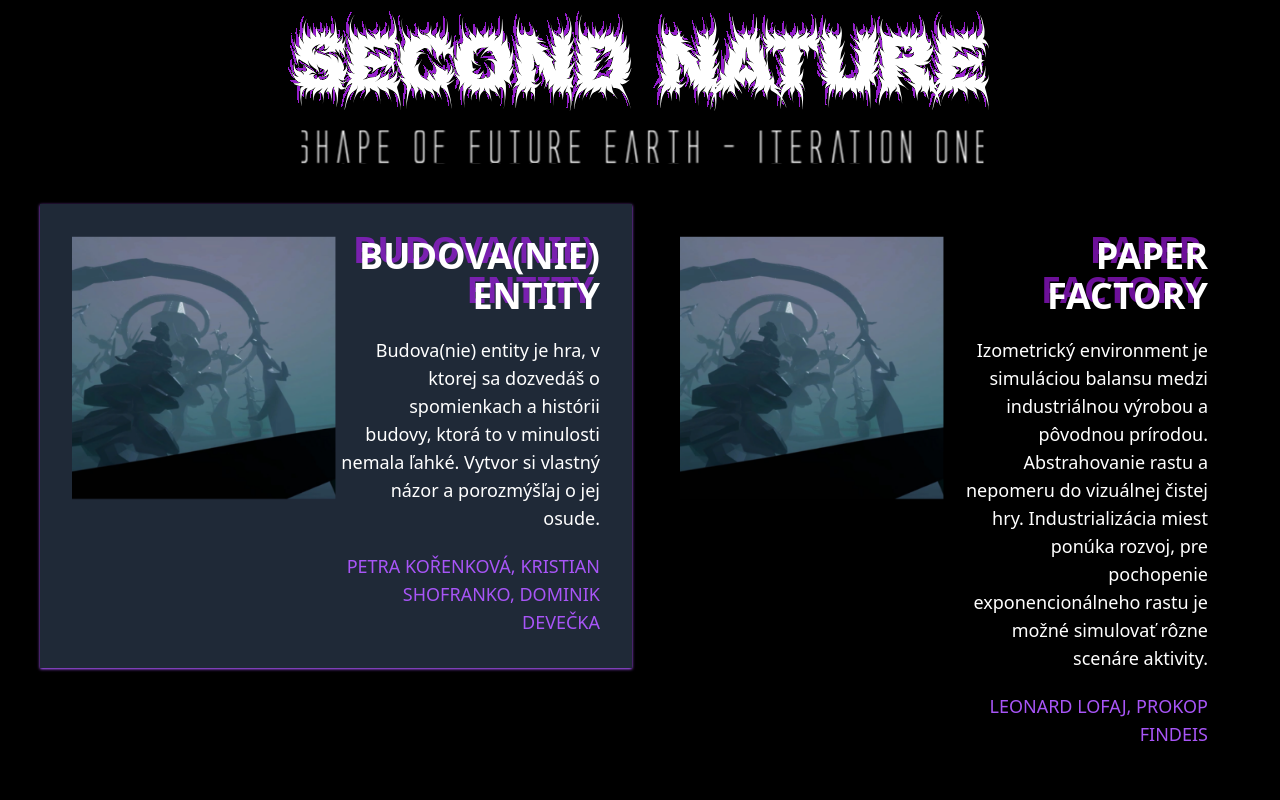
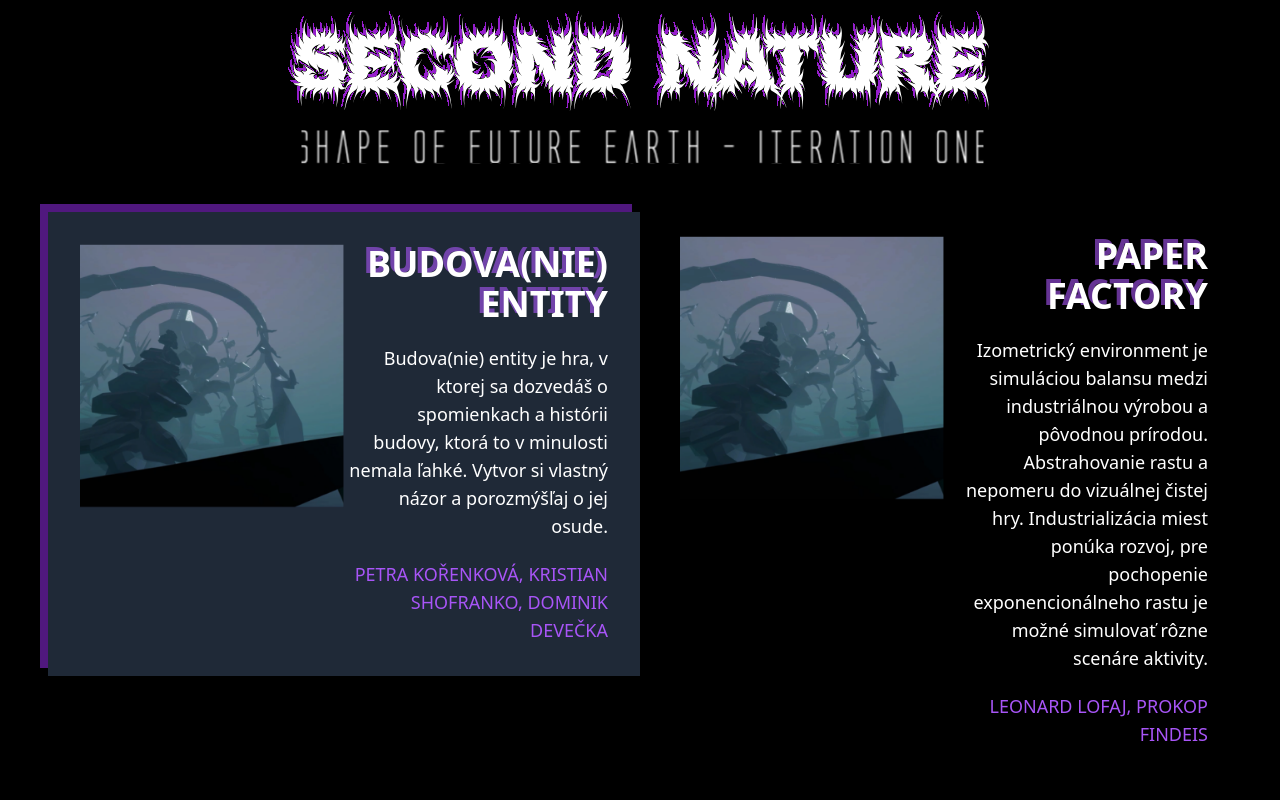
Before and after one commit to igor-kamil/second-nature-dashboard, a Vue app: page / in a window 1280 px wide. Shown: the top 800 px of the page. Built offline with nearby package versions, Linux system fonts and the light colour scheme.

Commit message:
add transitions

```diff
--- a/src/App.vue
+++ b/src/App.vue
@@ -2,16 +2,18 @@
   <img alt="Vue logo" src="./assets/logo.svg" class="mx-auto" />
 
   <div class="grid grid-cols-2 gap-4 p-10">
-    <div v-for="game, index in games" :key="game.id">
+    <div v-for="game, index in games" :key="game.name">
+      <div class="bg-purple-800/75">
       <GameItem
         :name="game.name"
         :imageSrc="game.imageSrc"
         :authors="game.authors"
-        :class="{ 'bg-gray-800 shadow-purple-500 shadow': index === focused }"
+        :class="{ 'bg-gray-800 translate-x-2 translate-y-2': index === focused }"
 
       >
         {{ game.description }}
       </GameItem>
+      </div>
     </div>
   </div>
 </template>
--- a/src/assets/tailwind.css
+++ b/src/assets/tailwind.css
@@ -6,6 +6,9 @@
 
 @layer utilities {
     .text-shadow {
-        text-shadow: -6px -6px 0px rgb(182 26 255 / 60%);
+        text-shadow: -4px -4px 0px rgb(168 85 247 / 60%);
+    }
+    .box-shadow {
+        box-shadow: -8px -8px 0px rgb(168 85 247 / 60%);
     }
 }
--- a/src/components/GameItem.vue
+++ b/src/components/GameItem.vue
@@ -1,5 +1,5 @@
 <template>
-  <div class="flex p-8">
+  <div class="flex p-8 transition-all bg-black">
     <div class="basis-2/4">
       <div class="aspect-square">
         <img
```
